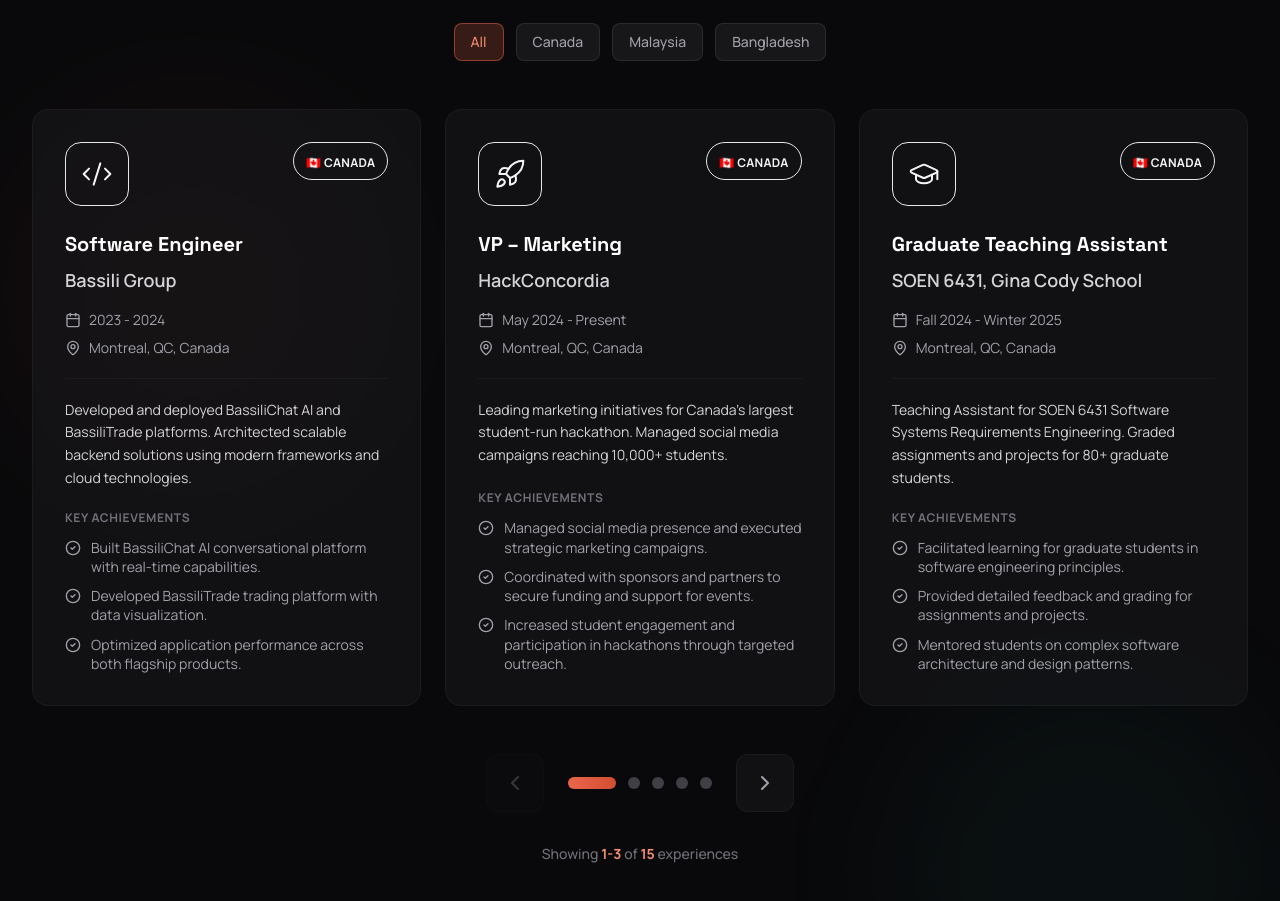
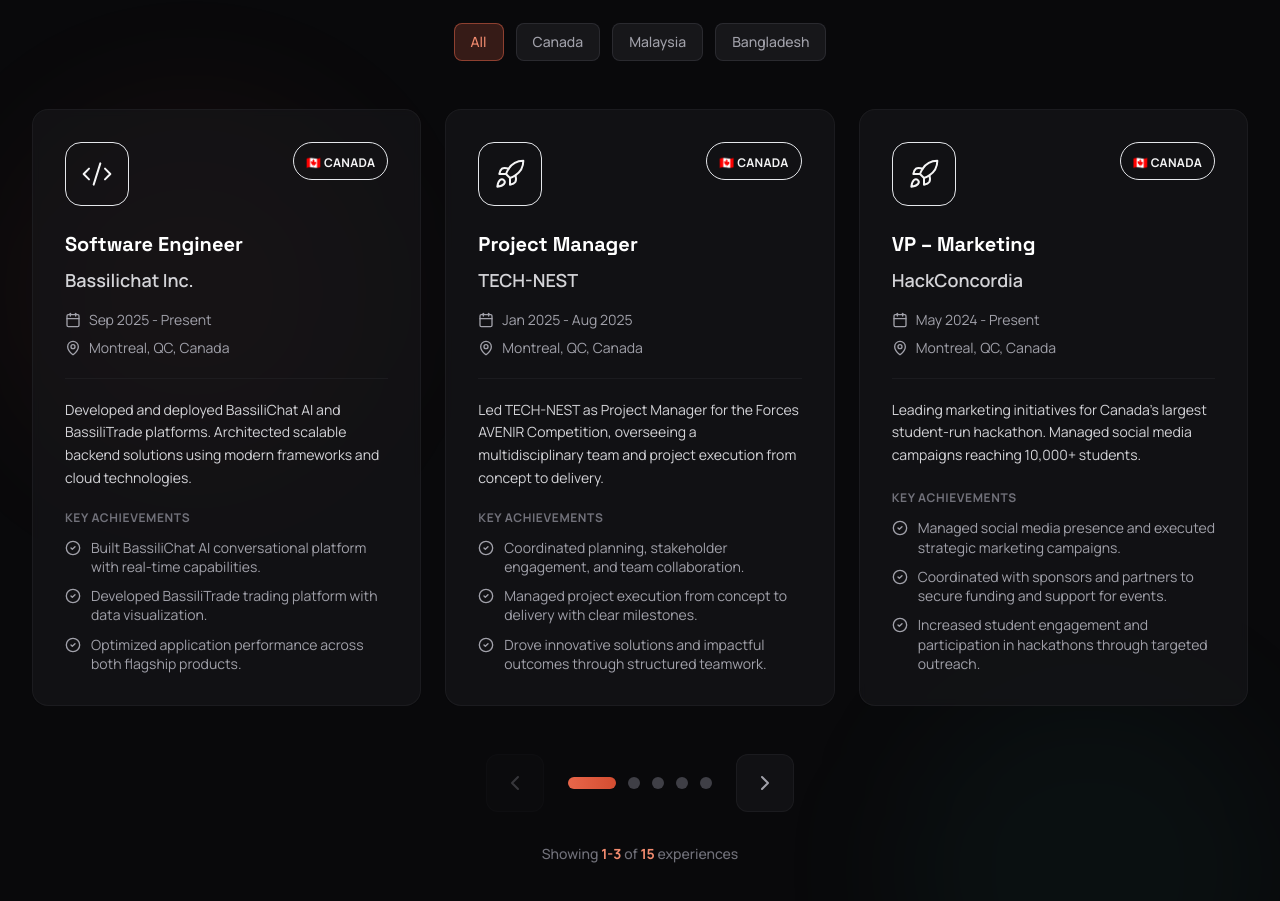
Before and after one commit to mahimrahman/mahimrahman.github.io, a React (Vite) app: page / in a window 1280 px wide. Shown: the part 3422-4323 px from the top of the page. Built offline with nearby package versions, Linux system fonts and the light colour scheme.

Commit message:
feat: update Experience and HomeNew components with new roles, descriptions, and achievements; enhance content for clarity and relevance

```diff
--- a/src/pages/ExperiencePage.tsx
+++ b/src/pages/ExperiencePage.tsx
@@ -7,20 +7,68 @@
 
   const experiences = [
     {
-      title: 'Public Relations Team Member',
-      company: 'Volunteer for Bangladesh, JAAGO Foundation',
-      location: 'Dhaka, Bangladesh',
-      period: 'May 2015 – July 2019',
-      type: 'Bangladesh',
-      description: 'Worked with JAAGO Foundation\'s youth wing to develop and implement campaigns aligned with the UN Sustainable Development Goals (SDGs), promoting quality education, gender equality, and climate awareness.',
+      title: 'Software Engineer',
+      company: 'Bassilichat Inc.',
+      location: 'Montreal, QC, Canada',
+      period: 'Sep 2025 - Present',
+      type: 'Canada',
+      description: 'Developed and deployed BassiliChat AI and BassiliTrade platforms. Architected scalable backend solutions using modern frameworks and cloud technologies.',
       achievements: [
-        'Coordinated public outreach and social media, creating effective design and written content using Canva and comparable tools.',
-        'Coordinated community outreach programs and awareness campaigns, managing logistics, volunteers, and impact evaluations.',
-        'Received multiple awards for leadership, innovation, and outstanding contribution to advancing community impact.',
+        'Built AI-powered chat applications using React and Node.js.',
+        'Architected trading platform with TypeScript and cloud technologies.',
+        'Optimized application performance across both flagship products.',
       ],
-      skills: ['Public Relations', 'Social Media', 'Canva', 'Campaigns', 'Community Outreach', 'SDGs'],
-      icon: '🇧🇩',
-      color: 'accent',
+      skills: ['React', 'Node.js', 'AI Development', 'Trading Platform', 'Cloud Technologies', 'TypeScript'],
+      icon: '💼',
+      color: 'primary',
+    },
+    {
+      title: 'Project Manager',
+      company: 'TECH-NEST',
+      location: 'Montreal, QC, Canada',
+      period: 'Jan 2025 - Aug 2025',
+      type: 'Canada',
+      description: 'Led TECH-NEST as Project Manager for the Forces AVENIR Competition, overseeing a multidisciplinary team and project execution from concept to delivery.',
+      achievements: [
+        'Coordinated planning, stakeholder engagement, and team collaboration.',
+        'Managed project execution from concept to delivery with clear milestones.',
+        'Drove innovative solutions and impactful outcomes through structured teamwork.',
+      ],
+      skills: ['Project Management', 'Stakeholder Engagement', 'Team Leadership'],
+      icon: '🇨🇦',
+      color: 'teal',
+    },
+    {
+      title: 'VP Marketing',
+      company: 'HackConcordia',
+      location: 'Montreal, QC, Canada',
+      period: 'May 2024 - Present',
+      type: 'Canada',
+      description: "Led comprehensive marketing strategies for Canada's largest student-run hackathon. Managed social media campaigns reaching 10,000+ students across universities.",
+      achievements: [
+        'Managed social media presence and executed strategic marketing campaigns.',
+        'Coordinated with sponsors and partners to secure funding and support for events.',
+        'Increased student engagement and participation in hackathons through targeted outreach.',
+      ],
+      skills: ['Marketing Strategy', 'Social Media', 'Event Planning', 'Community Engagement'],
+      icon: '🇨🇦',
+      color: 'purple',
+    },
+    {
+      title: 'Director',
+      company: 'Graduate Students Association',
+      location: 'Montreal, QC, Canada',
+      period: 'June 2024 - May 2025',
+      type: 'Canada',
+      description: 'Elected Director representing graduate student interests university-wide. Participated in Student Handbook and Healthcare Committee initiatives.',
+      achievements: [
+        'Represented graduate student interests at university-wide meetings.',
+        'Participated in Student Handbook and Healthcare Committee initiatives.',
+        'Advocated for policy improvements benefiting graduate students.',
+      ],
+      skills: ['Leadership', 'Student Advocacy', 'Policy Development', 'Committee Management'],
+      icon: '🇨🇦',
+      color: 'teal',
     },
     {
       title: 'VP - Events',
@@ -36,7 +84,7 @@
       ],
       skills: ['Event Planning', 'Community Engagement', 'Accessibility', 'Team Collaboration'],
       icon: '🇨🇦',
-      color: 'teal',
+      color: 'accent',
     },
     {
       title: 'Peer Ambassador',
@@ -71,20 +119,36 @@
       color: 'primary',
     },
     {
-      title: 'Project Manager',
-      company: 'TECH-NEST',
+      title: 'Student Facilitator',
+      company: 'Dean of Students Office',
       location: 'Montreal, QC, Canada',
-      period: 'Jan 2025 - Aug 2025',
+      period: 'Sep 2024 - Aug 2025',
       type: 'Canada',
-      description: 'Led TECH-NEST as Project Manager for the Forces AVENIR Competition, overseeing a multidisciplinary team and project execution from concept to delivery.',
+      description: 'Facilitated peer-led discussions and collaborative learning activities for new students. Provided mentorship and guidance to support academic transition.',
       achievements: [
-        'Coordinated planning, stakeholder engagement, and team collaboration.',
-        'Managed project execution from concept to delivery with clear milestones.',
-        'Drove innovative solutions and impactful outcomes through structured teamwork.',
+        'Facilitated peer-led discussions and collaborative learning activities.',
+        'Provided mentorship and guidance to support academic transition.',
+        'Built community among new students through engagement activities.',
       ],
-      skills: ['Project Management', 'Stakeholder Engagement', 'Team Leadership'],
+      skills: ['Mentorship', 'Facilitation', 'Student Support', 'Community Building'],
       icon: '🇨🇦',
       color: 'teal',
+    },
+    {
+      title: 'Public Relations Team Member',
+      company: 'Volunteer for Bangladesh, JAAGO Foundation',
+      location: 'Dhaka, Bangladesh',
+      period: 'May 2015 – July 2019',
+      type: 'Bangladesh',
+      description: 'Worked with JAAGO Foundation\'s youth wing to develop and implement campaigns aligned with the UN Sustainable Development Goals (SDGs), promoting quality education, gender equality, and climate awareness.',
+      achievements: [
+        'Coordinated public outreach and social media, creating effective design and written content using Canva and comparable tools.',
+        'Coordinated community outreach programs and awareness campaigns, managing logistics, volunteers, and impact evaluations.',
+        'Received multiple awards for leadership, innovation, and outstanding contribution to advancing community impact.',
+      ],
+      skills: ['Public Relations', 'Social Media', 'Canva', 'Campaigns', 'Community Outreach', 'SDGs'],
+      icon: '🇧🇩',
+      color: 'accent',
     },
   ]
 
--- a/src/pages/HomeNew.tsx
+++ b/src/pages/HomeNew.tsx
@@ -86,9 +86,9 @@
   const experiences = [
     {
       title: 'Software Engineer',
-      company: 'Bassili Group',
+      company: 'Bassilichat Inc.',
       location: 'Montreal, QC, Canada',
-      period: '2023 - 2024',
+      period: 'Sep 2025 - Present',
       region: 'canada',
       Icon: Code2,
       color: 'dev',
@@ -97,6 +97,21 @@
         'Built BassiliChat AI conversational platform with real-time capabilities.',
         'Developed BassiliTrade trading platform with data visualization.',
         'Optimized application performance across both flagship products.',
+      ],
+    },
+    {
+      title: 'Project Manager',
+      company: 'TECH-NEST',
+      location: 'Montreal, QC, Canada',
+      period: 'Jan 2025 - Aug 2025',
+      region: 'canada',
+      Icon: Rocket,
+      color: 'uiux',
+      description: 'Led TECH-NEST as Project Manager for the Forces AVENIR Competition, overseeing a multidisciplinary team and project execution from concept to delivery.',
+      achievements: [
+        'Coordinated planning, stakeholder engagement, and team collaboration.',
+        'Managed project execution from concept to delivery with clear milestones.',
+        'Drove innovative solutions and impactful outcomes through structured teamwork.',
       ],
     },
     {
@@ -115,6 +130,21 @@
       ],
     },
     {
+      title: 'Director',
+      company: 'Graduate Students\' Association',
+      location: 'Montreal, QC, Canada',
+      period: 'June 2024 - May 2025',
+      region: 'canada',
+      Icon: Briefcase,
+      color: 'design',
+      description: 'Elected Director representing graduate student interests university-wide. Participated in Student Handbook and Healthcare Committee initiatives.',
+      achievements: [
+        'Advocated for graduate student needs and concerns.',
+        'Organized networking events and professional development workshops.',
+        'Collaborated with university administration on policy matters.',
+      ],
+    },
+    {
       title: 'Graduate Teaching Assistant',
       company: 'SOEN 6431, Gina Cody School',
       location: 'Montreal, QC, Canada',
@@ -130,25 +160,10 @@
       ],
     },
     {
-      title: 'Director',
-      company: 'Graduate Students\' Association',
-      location: 'Montreal, QC, Canada',
-      period: 'June 2024 - Present',
-      region: 'canada',
-      Icon: Briefcase,
-      color: 'design',
-      description: 'Elected Director representing graduate student interests university-wide. Participated in Student Handbook and Healthcare Committee initiatives.',
-      achievements: [
-        'Advocated for graduate student needs and concerns.',
-        'Organized networking events and professional development workshops.',
-        'Collaborated with university administration on policy matters.',
-      ],
-    },
-    {
       title: 'Student Facilitator',
       company: 'Dean of Students Office',
       location: 'Montreal, QC, Canada',
-      period: 'Sep 2024 - Present',
+      period: 'Sep 2024 - Aug 2025',
       region: 'canada',
       Icon: Palette,
       color: 'photo',
@@ -217,21 +232,6 @@
         'Supported budgeting and financial planning for chapter initiatives.',
         'Tracked expenses and maintained organized records for reporting.',
         'Helped ensure transparency and accountability across financial activities.',
-      ],
-    },
-    {
-      title: 'Project Manager',
-      company: 'TECH-NEST',
-      location: 'Montreal, QC, Canada',
-      period: 'Jan 2025 - Aug 2025',
-      region: 'canada',
-      Icon: Rocket,
-      color: 'uiux',
-      description: 'Led TECH-NEST as Project Manager for the Forces AVENIR Competition, overseeing a multidisciplinary team and project execution from concept to delivery.',
-      achievements: [
-        'Coordinated planning, stakeholder engagement, and team collaboration.',
-        'Managed project execution from concept to delivery with clear milestones.',
-        'Drove innovative solutions and impactful outcomes through structured teamwork.',
       ],
     },
     {
```
